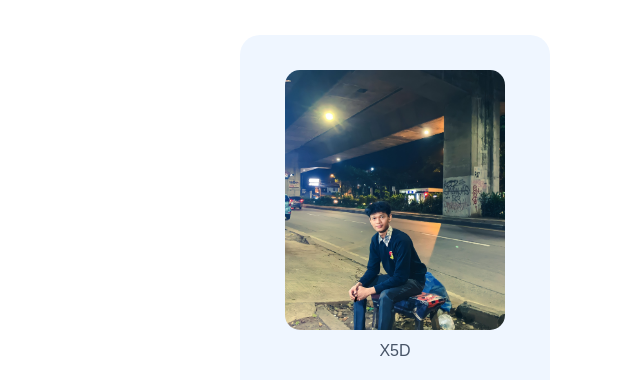
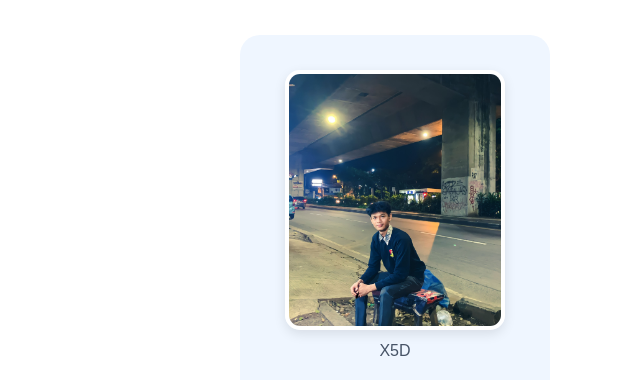
Before and after one commit to sandikurniawan120903/portofolio-sandi, a plain HTML site: page index.html in a window 1280 px wide. Shown: the part 124-504 px from the top of the page, 640-1280 px from the left. Drawn offline with Linux system fonts and the light colour scheme.

Commit message:
Update style.css

```diff
--- a/style.css
+++ b/style.css
@@ -326,4 +326,6 @@ footer {
     height: 260px;
     object-fit: cover;
     border-radius: 15px;
+    border: 4px solid white;
+    box-shadow: 0 4px 12px rgba(0,0,0,0.1);
 }
```
